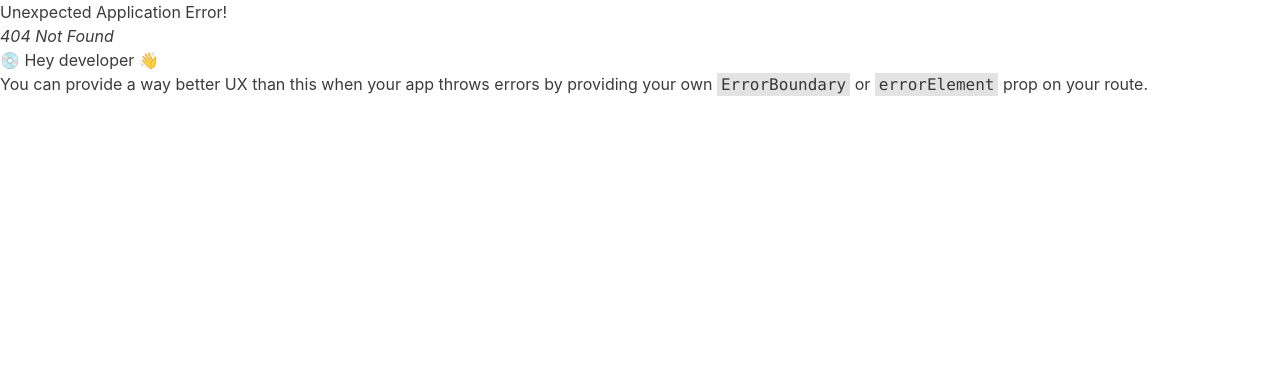
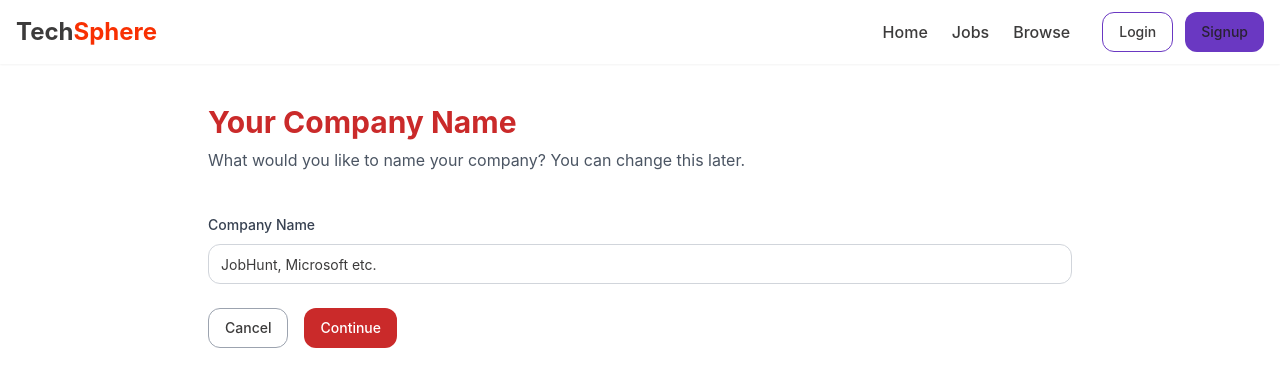
Before and after one commit to Kabin24/TechSphere, a React (Vite) app in the folder frontend/: page /admin/companies/create in a window 1280 px wide. Before the commit this address had no page. Shown: the top 386 px of the page. Built offline with nearby package versions, Linux system fonts and the light colour scheme.

Commit message:
admin section continue

```diff
--- a/frontend/src/components/CategoryCarousel.jsx
+++ b/frontend/src/components/CategoryCarousel.jsx
@@ -23,36 +23,36 @@ const category = [
 const CategoryCarousel = () => {
   return (
     <section className="py-16 bg-white">
-      <div className="text-center mb-12">
+      <div className="text-center mb-12 px-4">
         <h2 className="text-3xl md:text-4xl font-bold text-gray-900 mb-3">
           <span className="relative inline-block">
             Explore Categories
-            <span className="absolute bottom-0 left-0 w-full h-1 bg-brandRed  mt-1"></span>
+            <span className="absolute bottom-0 left-0 w-full h-1 bg-brandRed mt-1"></span>
           </span>
         </h2>
-        <p className="text-black max-w-2xl mx-auto text-lg">
+        <p className="text-gray-600 max-w-2xl mx-auto text-lg">
           Choose your interest and find relevant jobs tailored for you
         </p>
       </div>
 
       <div className="relative">
-        <Carousel className="w-full max-w-6xl mx-auto px-4">
-          <CarouselContent className="-ml-2">
+        <Carousel className="w-full max-w-7xl mx-auto px-4">
+          <CarouselContent className="-ml-1">
             {category.map((cat) => (
               <CarouselItem
                 key={cat}
-                className="pl-2 md:basis-1/2 lg:basis-1/3 xl:basis-1/4"
+                className="pl-1 md:basis-1/2 lg:basis-1/3 xl:basis-1/4"
               >
-                <div className="relative group">
-                  <div className="absolute inset-0 bg-gradient-to-br from-brandRed/5 to-blue-500/5 rounded-xl opacity-0 group-hover:opacity-100 transition-opacity duration-300"></div>
-                  <div className="relative rounded-xl bg-white shadow-sm hover:shadow-md transition-all duration-300 p-6 text-center border border-gray-100 hover:border-brandRed/30 h-full flex items-center justify-center">
+                <div className="relative group p-1">
+                  <div className="absolute inset-0 bg-gradient-to-br from-brandRed/5 via-transparent to-blue-500/5 rounded-xl opacity-0 group-hover:opacity-100 transition-opacity duration-300"></div>
+                  <div className="relative rounded-xl bg-white shadow-xs hover:shadow-md transition-all duration-300 p-6 text-center border border-gray-200 hover:border-brandRed/40 h-full flex items-center justify-center group-hover:scale-[1.02]">
                     <Button
                       variant="ghost"
-                      className="text-base font-medium  text-gray-800 hover:text-brandRed px-4 py-6 w-full h-full flex items-center justify-center hover:bg-transparent"
+                      className="text-base font-medium text-gray-800 hover:text-brandRed px-4 py-6 w-full h-full flex items-center justify-center hover:bg-transparent transition-colors duration-200"
                     >
                       <span className="relative z-10">
                         {cat}
-                        <span className="absolute bottom-0 left-1/2 transform -translate-x-1/2 w-0 h-0.5 bg-brandRed group-hover:w-3/4 transition-all duration-300"></span>
+                        <span className="absolute bottom-0 left-1/2 transform -translate-x-1/2 w-0 h-0.5 bg-brandRed group-hover:w-3/4 transition-all duration-300 ease-out"></span>
                       </span>
                     </Button>
                   </div>
@@ -60,13 +60,17 @@ const CategoryCarousel = () => {
               </CarouselItem>
             ))}
           </CarouselContent>
-          <CarouselPrevious className="-left-8 hidden md:flex" />
-          <CarouselNext className="-right-8 hidden md:flex" />
+          <CarouselPrevious className="-left-10 hidden md:flex hover:bg-brandRed/10 hover:text-brandRed" />
+          <CarouselNext className="-right-10 hidden md:flex hover:bg-brandRed/10 hover:text-brandRed" />
         </Carousel>
 
         <div className="flex justify-center gap-2 mt-8 md:hidden">
           {category.slice(0, 4).map((_, index) => (
-            <div key={index} className="w-2 h-2 rounded-full bg-gray-300"></div>
+            <button
+              key={index}
+              className="w-3 h-3 rounded-full bg-gray-300 hover:bg-brandRed transition-colors focus:outline-none focus:ring-2 focus:ring-brandRed/50"
+              aria-label={`Slide ${index + 1}`}
+            />
           ))}
         </div>
       </div>
--- a/frontend/src/components/Home.jsx
+++ b/frontend/src/components/Home.jsx
@@ -4,9 +4,19 @@ import HeroSection from "./HeroSection.jsx";
 import Navbar from "./shared/Navbar.jsx";
 import Footer from "./shared/Footer.jsx";
 import useGetAllJobs from "@/hooks/useGetAllJobs.jsx";
+import { useSelector } from "react-redux";
+import { useEffect } from "react";
+import { useNavigate } from "react-router-dom";
 
 const Home = () => {
   useGetAllJobs();
+  const { user } = useSelector((store) => store.auth);
+  const navigate = useNavigate();
+  useEffect(() => {
+    if (user?.role === "recruiter") {
+      navigate("/admin/companies");
+    }
+  }, []);
   return (
     <>
       <div>
--- a/frontend/src/components/admin/Companies.jsx
+++ b/frontend/src/components/admin/Companies.jsx
@@ -1,7 +1,31 @@
-import React from "react";
+import { useNavigate } from "react-router-dom";
+import Navbar from "../shared/Navbar";
+import { Button } from "../ui/button";
+import { Input } from "../ui/input";
+import CompaniesTable from "./CompaniesTable";
 
 const Companies = () => {
-  return <div>Companies</div>;
+  const navigate = useNavigate();
+  return (
+    <div>
+      <Navbar />
+      <div className=" max-w-6xl mx-auto my-10">
+        <div className="flex items-center justify-between">
+          <Input className="w-fit rounded-xl" placeholder="filter by name" />
+          <Button
+            onClick={() => navigate("/admin/companies/create")}
+            className="bg-brandRed text-white rounded-xl hover:bg-red-800"
+          >
+            New Company
+          </Button>
+        </div>
+
+        <div className="mt-10">
+          <CompaniesTable />
+        </div>
+      </div>
+    </div>
+  );
 };
 
 export default Companies;
--- /dev/null
+++ b/frontend/src/components/admin/CompaniesTable.jsx
@@ -0,0 +1,56 @@
+import { Avatar } from "@radix-ui/react-avatar";
+import {
+  Table,
+  TableBody,
+  TableCaption,
+  TableCell,
+  TableHead,
+  TableHeader,
+  TableRow,
+} from "../ui/table";
+import { AvatarImage } from "../ui/avatar";
+import { Popover, PopoverContent } from "../ui/popover";
+import { Edit2, MoreHorizontal } from "lucide-react";
+import { PopoverTrigger } from "@radix-ui/react-popover";
+
+const CompaniesTable = () => {
+  return (
+    <div>
+      <Table>
+        <TableCaption> A list of your recent registered companies</TableCaption>
+        <TableHeader>
+          <TableRow>
+            <TableHead>Logo</TableHead>
+            <TableHead>Name</TableHead>
+            <TableHead>Date</TableHead>
+            <TableHead className="text-right">Action</TableHead>
+          </TableRow>
+        </TableHeader>
+        <TableBody>
+          <TableCell>
+            <Avatar>
+              <AvatarImage src="" alt="Company Logo" />
+            </Avatar>
+          </TableCell>
+          <TableCell>Company Name</TableCell>
+          <TableCell>13-03-2025</TableCell>
+          <TableCell className="text-right cursor-pointer">
+            <Popover>
+              <PopoverTrigger>
+                <MoreHorizontal />
+              </PopoverTrigger>
+              <PopoverContent className="w-24 rounded-full text-white bg-brandRed">
+                <div className="flex items-center gap-3  text-sm  cursor-pointer">
+                  <Edit2 className="h-4 w-4" />
+                  <span>Edit</span>
+                </div>
+              </PopoverContent>
+            </Popover>
+          </TableCell>
+        </TableBody>
+      </Table>
+    </div>
+  );
+};
+
+export default CompaniesTable;
--- /dev/null
+++ b/frontend/src/components/admin/CompanyCreate.jsx
@@ -0,0 +1,83 @@
+import { useNavigate } from "react-router-dom";
+import Navbar from "../shared/Navbar";
+import { Button } from "../ui/button";
+import { Input } from "../ui/input";
+import { Label } from "../ui/label";
+import { COMPANY_API_END_POINT } from "@/utils/constant";
+import { useState } from "react";
+import axios from "axios";
+import { toast } from "sonner";
+import { useDispatch } from "react-redux";
+import { setSingleCompany } from "@/redux/companySlice";
+
+const CompanyCreate = () => {
+  const navigate = useNavigate();
+  const [companyName, setCompanyName] = useState();
+  const dispatch = useDispatch();
+
+  const registerNewCompany = async () => {
+    try {
+      const res = await axios.post(
+        `${COMPANY_API_END_POINT}/register`,
+        { companyName },
+        {
+          headers: {
+            "Content-Type": "application/json",
+          },
+          withCredentials: true,
+        }
+      );
+      if (res?.data?.success) {
+        dispatch(setSingleCompany(res.data.company));
+        toast.success(res.data.message);
+        const companyId = res?.data?.company?._id;
+        navigate(`/admin/companies/${companyId}`);
+      }
+    } catch (error) {
+      console.log(error);
+    }
+  };
+  return (
+    <div>
+      <Navbar />
+      <div className="max-w-4xl mx-auto px-4">
+        <div className="my-10">
+          <h1 className="font-bold text-3xl text-brandRed mb-2">
+            Your Company Name
+          </h1>
+          <p className="text-gray-600">
+            What would you like to name your company? You can change this later.
+          </p>
+        </div>
+
+        <div className="mb-6">
+          <Label className="text-sm text-gray-700">Company Name</Label>
+          <Input
+            type="text"
+            className="mt-2 rounded-xl border-gray-300 focus:ring-2 focus:ring-brandRed"
+            placeholder="JobHunt, Microsoft etc."
+            onChange={(e) => setCompanyName(e.target.value)}
+          />
+        </div>
+
+        <div className="flex items-center gap-4 mb-16">
+          <Button
+            variant="outline"
+            className="rounded-xl border-gray-400 hover:bg-gray-100"
+            onClick={() => navigate("/admin/companies")}
+          >
+            Cancel
+          </Button>
+          <Button
+            onClick={registerNewCompany}
+            className="bg-brandRed text-white rounded-xl hover:bg-red-600"
+          >
+            Continue
+          </Button>
+        </div>
+      </div>
+    </div>
+  );
+};
+
+export default CompanyCreate;
--- /dev/null
+++ b/frontend/src/components/admin/CompanySetup.jsx
@@ -0,0 +1,5 @@
+const CompanySetup = () => {
+  return <div>CompanySetup</div>;
+};
+
+export default CompanySetup;
--- /dev/null
+++ b/frontend/src/redux/companySlice.js
@@ -0,0 +1,17 @@
+import { createSlice } from "@reduxjs/toolkit"
+
+
+const companySlice = createSlice({
+    name: "company",
+    initialState: {
+        singleCompany: null
+    },
+    reducers: {
+        setSingleCompany: (state, action) => {
+            state.singleCompany = action.payload
+        }
+    }
+});
+
+export const { setSingleCompany } = companySlice.actions;
+export default companySlice.reducer
--- a/frontend/src/redux/store.js
+++ b/frontend/src/redux/store.js
@@ -1,6 +1,7 @@
 import { configureStore } from "@reduxjs/toolkit";
 import authSlice from "./authSlice"
 import jobSlice from "./jobSlice"
+import companySlice from "./companySlice"
 import { combineReducers } from 'redux';
 
 import {
@@ -23,6 +24,7 @@ const persistConfig = {
 const rootReducer = combineReducers({
     auth: authSlice,
     job: jobSlice,
+    company: companySlice
 
 })
 
--- a/frontend/src/utils/constant.js
+++ b/frontend/src/utils/constant.js
@@ -2,3 +2,4 @@ export const USER_API_END_POINT = "http://localhost:8000/api/v1/user";
 
 export const JOB_API_END_POINT = "http://localhost:8000/api/v1/job";
 export const APPLICATION_API_END_POINT = "http://localhost:8000/api/v1/application";
+export const COMPANY_API_END_POINT = "http://localhost:8000/api/v1/company";
```
Also changed, not shown: frontend/src/App.jsx (+10 -0 lines).
